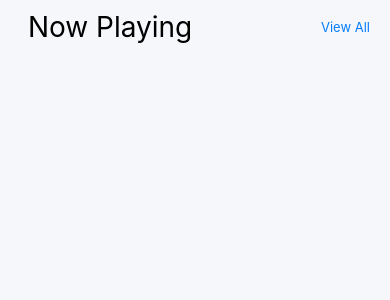
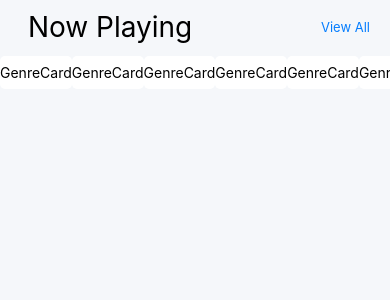
Before and after one commit to JulienMulle/MovieSearch, a React Native app: screen /Home in a window 390 px wide. Shown: the top 300 px of the page. Built offline with nearby package versions, Linux system fonts and the light colour scheme.

Commit message:
pimp my component et appel dans HomeScreen

```diff
--- a/src/components/GenreCard.js
+++ b/src/components/GenreCard.js
@@ -1,5 +1,6 @@
 import React from 'react';
 import { StyleSheet, Text, View } from 'react-native';
+import Colors from '../constant/Colors';
 
 
 const GenreCard = () => {
@@ -12,7 +13,13 @@ const GenreCard = () => {
 
 const styles = StyleSheet.create({
     container: {
-        flex: 1,
+        justifyContent: "center",
+        alignItems: "center",
+        borderRadius: 5,
+        backgroundColor: Colors.WHITE,
+        paddingVertical:8,
+        elevation: 3,
+        marginVertical: 2,
     },
 })
 
--- a/src/screens/HomeScreen.js
+++ b/src/screens/HomeScreen.js
@@ -1,6 +1,7 @@
 /* eslint-disable prettier/prettier */
 import React from 'react';
 import {Text, ScrollView, StyleSheet, View, FlatList} from 'react-native';
+import GenreCard from '../components/GenreCard';
 import Colors from '../constant/Colors';
 
 const Genres = ["All", "Action", "Comedy", "Romance", "Horror", "Sci-Fi"];
@@ -16,9 +17,7 @@ const HomeScreen = () => {
       data={Genres}
       horizontal
       keyExtractor={(item)=>item}
-      renderItem={({item, index})=>{
-        return <View></View>;
-      }}
+      renderItem={({item})=><GenreCard />}
       />
     </ScrollView>
   );
```
